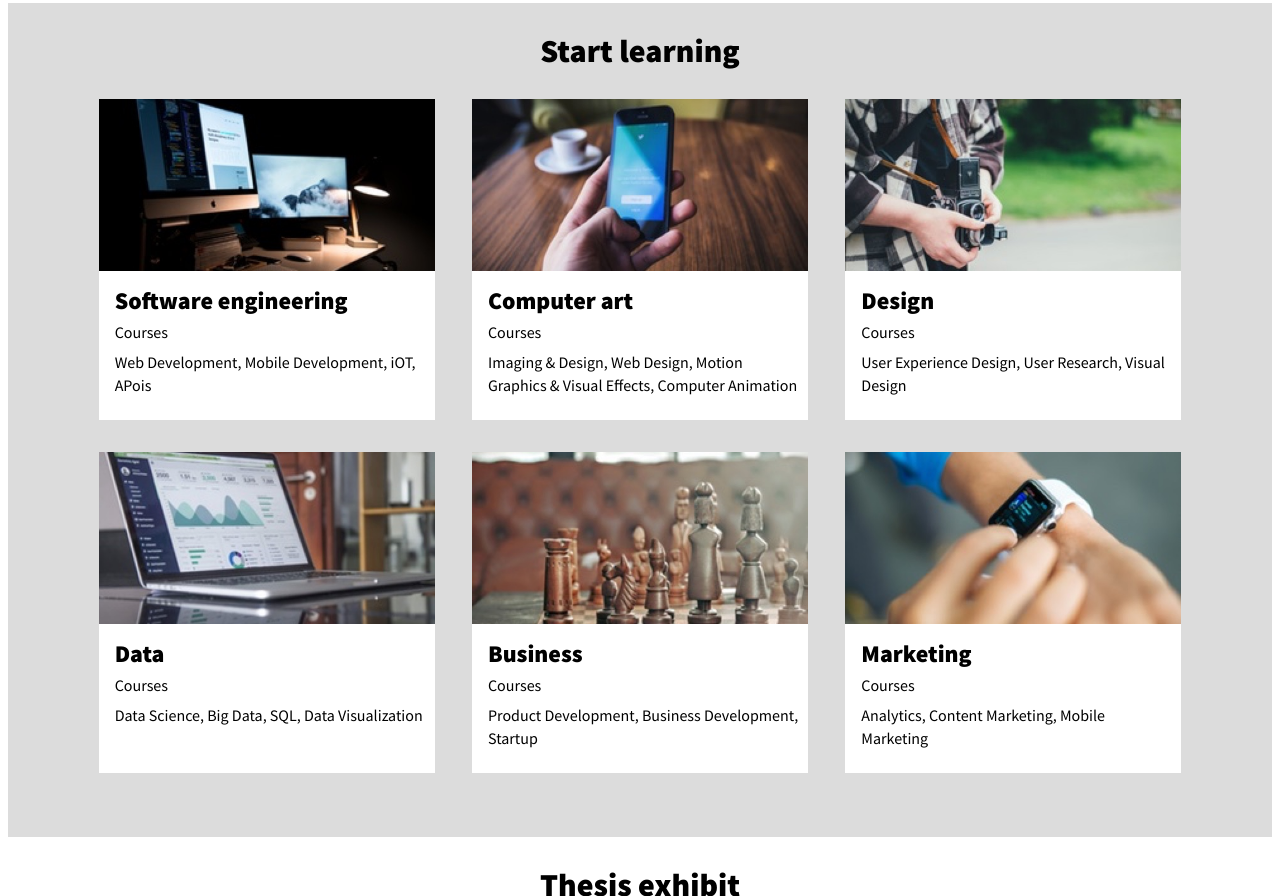
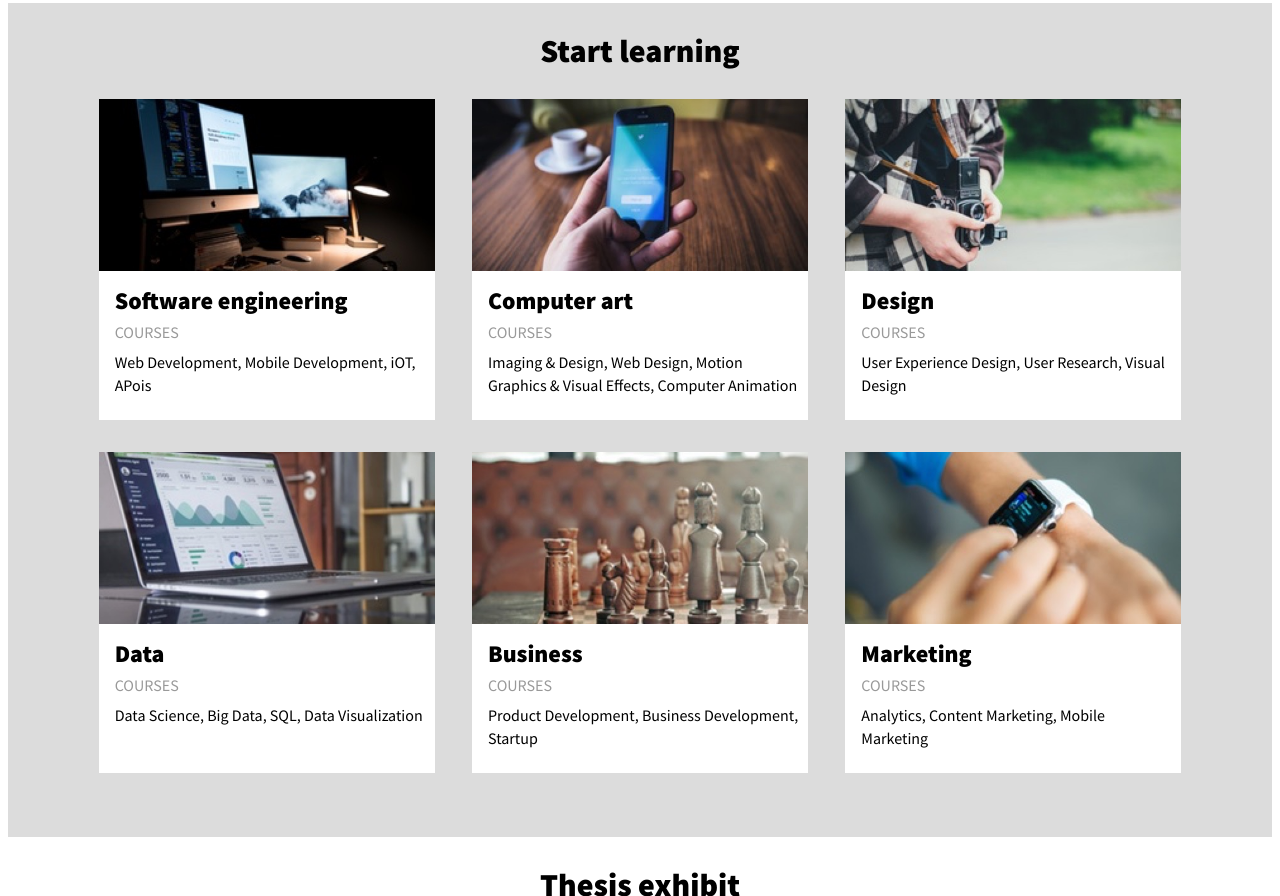
Before and after one commit to lcanderson/CapstoneColmar, a plain HTML site: page index.html in a window 1280 px wide. Shown: the part 1316-2212 px from the top of the page. Drawn offline with Linux system fonts and the light colour scheme.

Commit message:
Fix double class on element error.

```diff
--- a/index.html
+++ b/index.html
@@ -96,7 +96,7 @@
           <img class="hidden" src="resources/images/course-software.jpg" alt="Image of desktop computer">
           <div class="inside">
             <h3>Software engineering</h3>
-            <p class="hidden" class="upper lucent">Courses</p>
+            <p class="upper lucent hidden">Courses</p>
             <p class="hidden">Web Development, Mobile Development, iOT, APois</p>
           </div>
         </div>
@@ -104,7 +104,7 @@
           <img class="hidden" src="resources/images/course-computer-art.jpg" alt="Image of smart phone">
           <div class="inside" role="presentation">
             <h3>Computer art</h3>
-            <p class="hidden" class="upper lucent">Courses</p>
+            <p class="upper lucent hidden">Courses</p>
             <p class="hidden">Imaging &amp; Design, Web Design, Motion Graphics &amp; Visual Effects, Computer Animation</p>
           </div>
         </div>
@@ -112,7 +112,7 @@
           <img class="hidden" src="resources/images/course-design.jpg" alt="Student taking photographs">
           <div class="inside" role="presentation">
             <h3>Design</h3>
-            <p class="hidden" class="upper lucent">Courses</p>
+            <p class="upper lucent hidden">Courses</p>
             <p class="hidden">User Experience Design, User Research, Visual Design</p>
           </div>
         </div>
@@ -120,7 +120,7 @@
           <img class="hidden" src="resources/images/course-data.jpg" alt="Image of laptop computer">
           <div class="inside" role="presentation">
             <h3>Data</h3>
-            <p class="hidden" class="upper lucent">Courses</p>
+            <p class="upper lucent hidden">Courses</p>
             <p class="hidden">Data Science, Big Data, SQL, Data Visualization</p>
           </div>
         </div>
@@ -128,7 +128,7 @@
           <img class="hidden" src="resources/images/course-business.jpg" alt="Chess game image">
           <div class="inside" role="presentation">
             <h3>Business</h3>
-            <p class="hidden" class="upper lucent">Courses</p>
+            <p class="upper lucent hidden">Courses</p>
             <p class="hidden">Product Development, Business Development, Startup</p>
           </div>
         </div>
@@ -136,7 +136,7 @@
           <img class="hidden" src="resources/images/course-marketing.jpg" alt="Image of smart watch">
           <div class="inside" role="presentation">
             <h3>Marketing</h3>
-            <p class="hidden" class="upper lucent">Courses</p>
+            <p class="upper lucent hidden">Courses</p>
             <p class="hidden">Analytics, Content Marketing, Mobile Marketing</p>
           </div>
         </div>
--- a/resources/style.css
+++ b/resources/style.css
@@ -118,7 +118,7 @@ p {
 .focus p {
   font-size: 24px;
   font-weight: bold;
-  opacity: 0.85;
+  opacity: 0.75;
 }
 
 .left {
```
